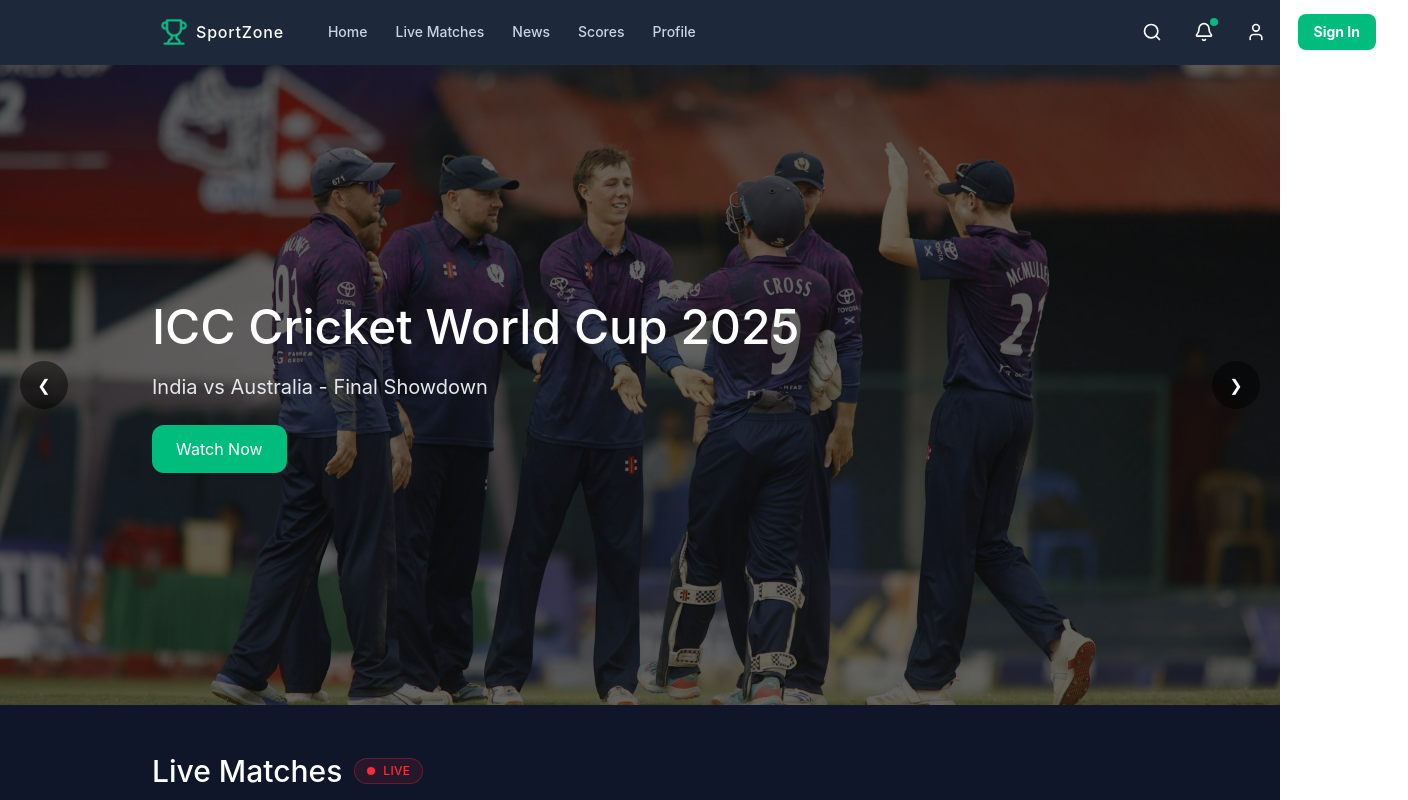
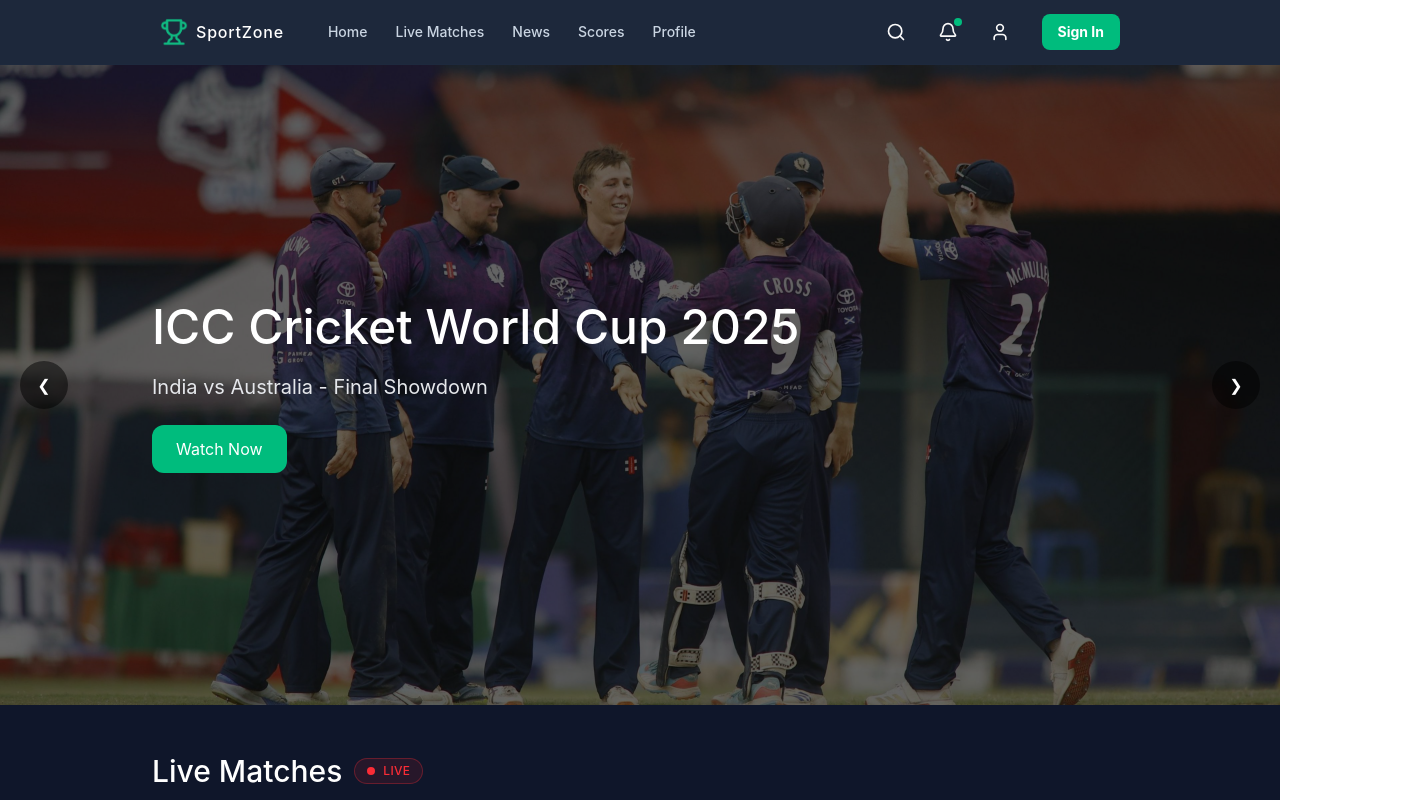
Before and after one commit to ChamilSachintha/Sports-Dashboard-Application, a React (Vite) app: page / in a window 1280 px wide. Shown: the top 800 px of the page, 1408 px wide, since content can reach past the window. Built offline with nearby package versions, Linux system fonts and the light colour scheme.

Commit message:
Change Navbar margins

```diff
--- a/src/components/Navbar.tsx
+++ b/src/components/Navbar.tsx
@@ -17,10 +17,10 @@ export default function Navbar() {
 
   return (
     <nav className="bg-[#1d283b] border-b border-slate-800 text-slate-100 sticky top-0 z-50">
-      <div className="w-full mx-32 px-4 sm:px-6 lg:px-8">
+      <div className="w-full px-4 sm:px-6 lg:px-8">
         <div className="flex items-center justify-between h-16">
           {/* Logo & Nav Items */}
-          <div className="flex items-center space-x-8">
+          <div className="flex items-center space-x-8 ml-32">
             {/* LOGO */}
             <div className="flex items-center space-x-2">
               <img
@@ -49,7 +49,7 @@ export default function Navbar() {
           </div>
 
           {/* Action Icons & Sign In */}
-          <div className="hidden md:flex items-center space-x-4">
+          <div className="hidden md:flex items-center space-x-4 mr-32">
             {/* Search */}
             <button className="p-2 hover:bg-slate-800 rounded-lg transition">
               <img src={SearchIcon} alt="Search" className="w-5 h-5" />
```
